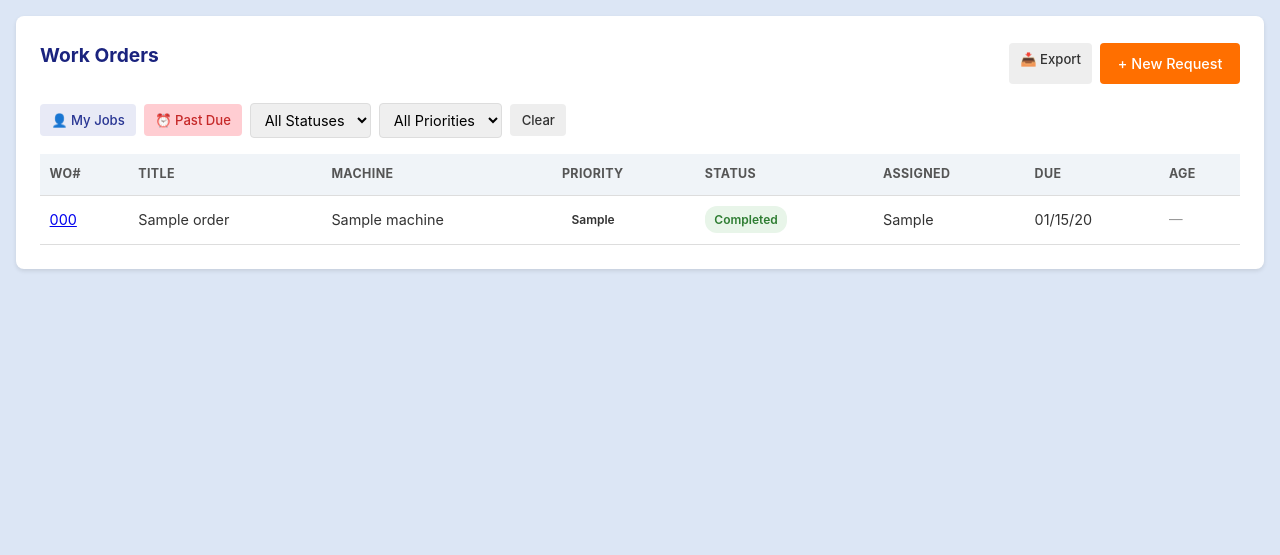
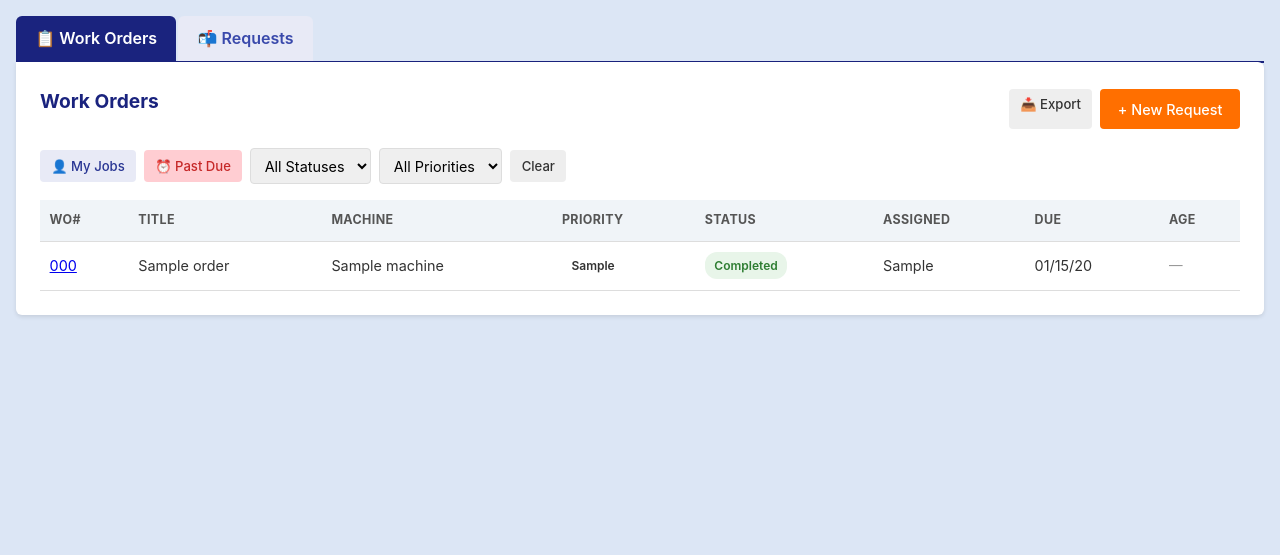
Before and after one commit to 1234zahradnik/rivets-mms, a Flask app: page /work-orders in a window 1280 px wide. Shown: the part 109-664 px from the top of the page. Run offline with Flask 3, Linux system fonts and the light colour scheme; a user stored in the database is signed in; tables that the repository leaves empty hold one stand-in row (values such as "Sample post").

Commit message:
Add Work Order Requests tab to work orders page
Adds a tab bar at the top of the work orders page with two tabs:
- Work Orders (default view, all statuses with filters)
- Requests (filters to status=Requested, no filter bar)

Co-Authored-By: Claude Sonnet 4.6 <noreply@anthropic.com>

```diff
--- a/templates/work_orders.html
+++ b/templates/work_orders.html
@@ -8,15 +8,29 @@
 {% endblock %}
 {% block content %}
 
-<div class="card">
+<div style="display:flex;gap:0;margin-bottom:-1px;border-bottom:2px solid var(--primary);">
+  <a href="{{ url_for('work_orders') }}"
+     style="padding:0.6rem 1.2rem;font-weight:600;border-radius:6px 6px 0 0;text-decoration:none;
+            {% if status_filter != 'Requested' %}background:var(--primary);color:#fff;{% else %}background:#e8eaf6;color:#3949ab;{% endif %}">
+    📋 Work Orders
+  </a>
+  <a href="{{ url_for('work_orders', status='Requested') }}"
+     style="padding:0.6rem 1.2rem;font-weight:600;border-radius:6px 6px 0 0;text-decoration:none;margin-left:2px;
+            {% if status_filter == 'Requested' %}background:var(--primary);color:#fff;{% else %}background:#e8eaf6;color:#3949ab;{% endif %}">
+    📬 Requests
+  </a>
+</div>
+
+<div class="card" style="border-radius:0 6px 6px 6px;">
 <div style="display:flex;justify-content:space-between;align-items:center;margin-bottom:1rem;flex-wrap:wrap;gap:0.5rem;">
-<h2>Work Orders</h2>
+<h2>{% if status_filter == 'Requested' %}Work Order Requests{% else %}Work Orders{% endif %}</h2>
 <div style="display:flex;gap:0.5rem;">
 <a href="{{ url_for('work_orders_export') }}" class="btn btn-sm" style="background:#eee;color:#333;">📥 Export</a>
 <a href="{{ url_for('wo_request') }}" class="btn btn-accent">+ New Request</a>
 </div>
 </div>
 
+{% if status_filter != 'Requested' %}
 <div class="filters">
 <a href="{{ url_for('work_orders', assigned=current_user.display_name or current_user.username) }}"
    class="btn btn-sm" style="background:{% if assigned_filter %}var(--primary);color:#fff{% else %}#e8eaf6;color:#283593{% endif %};">
@@ -48,6 +62,7 @@
 <a href="{{ url_for('work_orders') }}" class="btn btn-sm" style="background:#eee;color:#333;">Clear</a>
 </form>
 </div>
+{% endif %}
 
 {% if wos %}
 <!-- Desktop table -->
@@ -106,8 +121,10 @@
 {% include 'pagination.html' %}
 
 {% else %}
-<p style="color:#666;">No work orders found.</p>
+<p style="color:#666;">{% if status_filter == 'Requested' %}No pending requests.{% else %}No work orders found.{% endif %}</p>
+{% if status_filter != 'Requested' %}
 <div style="margin-top:1rem;"><a href="{{ url_for('wo_request') }}" class="btn btn-accent">Create First Work Order</a></div>
+{% endif %}
 {% endif %}
 </div>
 
```
